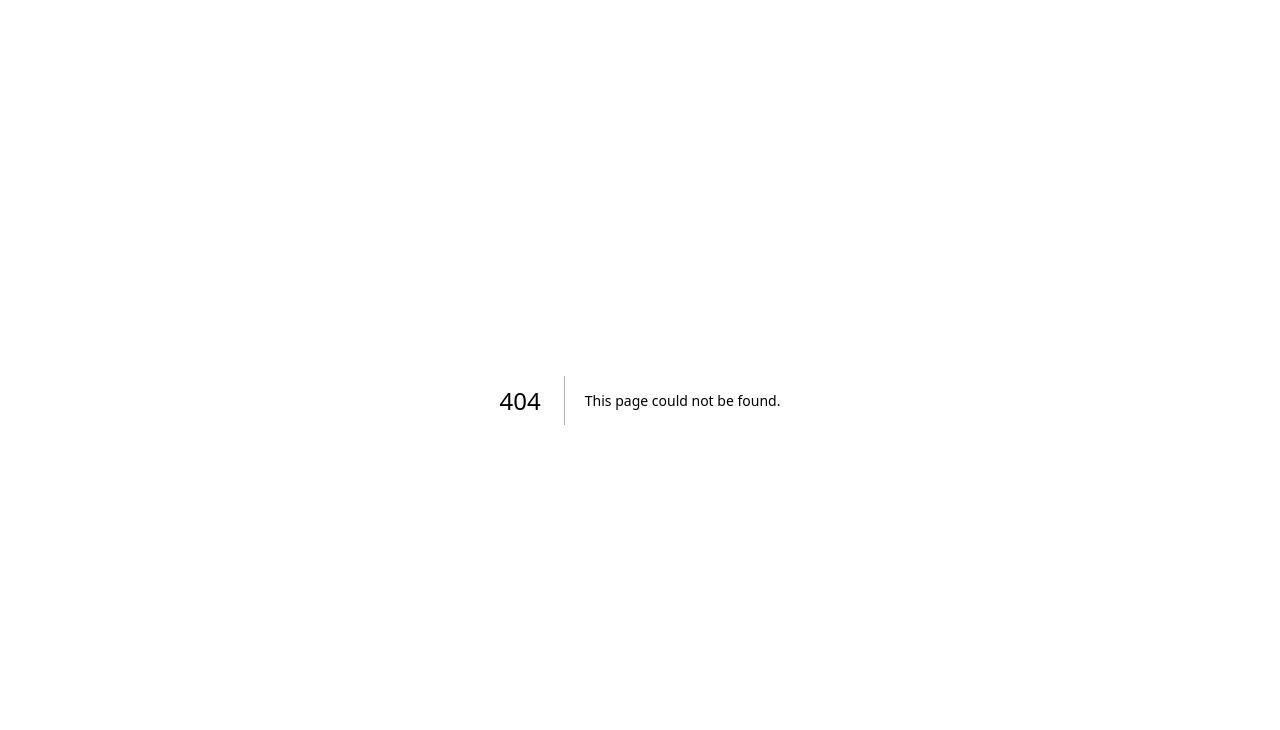
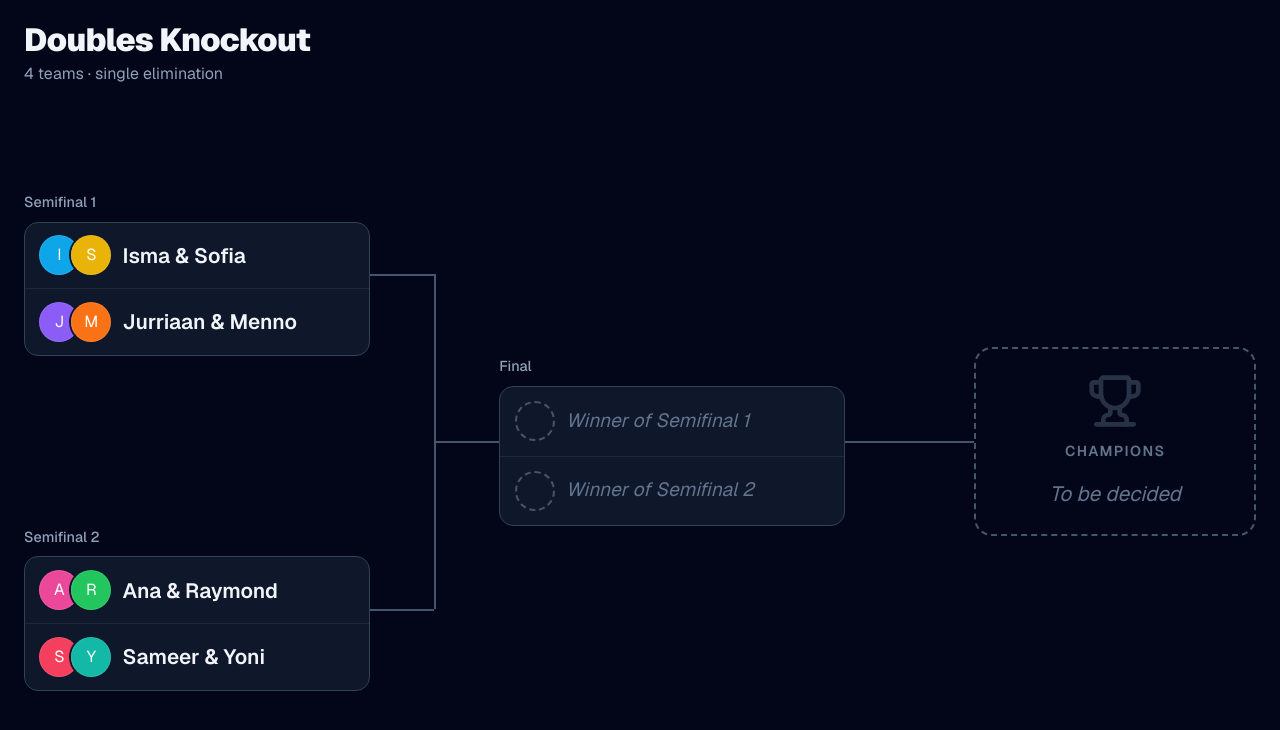
Before and after one commit to ismaelzenz/pingpong-league, a Next.js app: page /bracket in a window 1280 px wide. Before the commit this address had no page. Shown: the top 730 px of the page. Built offline with nearby package versions, Linux system fonts and the light colour scheme.

Commit message:
daily tournament mock

```diff
--- /dev/null
+++ b/src/app/bracket/page.tsx
@@ -0,0 +1,106 @@
+import PlayerAvatar from '@/components/player/PlayerAvatar'
+import { Trophy } from 'lucide-react'
+
+// Fullscreen mock knockout (doubles) for the office TV: 4 teams of 2 → two semifinals, a final
+// and a champion. Unplayed — a blank bracket to fill in during a day tournament. No database.
+// Sized in vh/vw so it fills the screen at any resolution (e.g. 3840×2160). View at /bracket.
+export const metadata = { title: 'Knockout bracket' }
+
+type Player = { name: string; color: string }
+type Team = { players: [Player, Player] }
+type Slot = Team | { tbd: string }
+type Match = { a: Slot; b: Slot }
+
+const TEAM1: Team = { players: [{ name: 'Isma', color: '#0ea5e9' }, { name: 'Sofia', color: '#eab308' }] }
+const TEAM2: Team = { players: [{ name: 'Ana', color: '#ec4899' }, { name: 'Raymond', color: '#22c55e' }] }
+const TEAM3: Team = { players: [{ name: 'Jurriaan', color: '#8b5cf6' }, { name: 'Menno', color: '#f97316' }] }
+const TEAM4: Team = { players: [{ name: 'Sameer', color: '#f43f5e' }, { name: 'Yoni', color: '#14b8a6' }] }
+
+const SF1: Match = { a: TEAM1, b: TEAM3 }
+const SF2: Match = { a: TEAM2, b: TEAM4 }
+const FINAL: Match = { a: { tbd: 'Winner of Semifinal 1' }, b: { tbd: 'Winner of Semifinal 2' } }
+
+const LINE = 'border-slate-600'
+
+export default function BracketPage() {
+  return (
+    <div className="h-screen bg-slate-950 text-slate-100 p-[3vh] flex flex-col overflow-hidden">
+      <header className="shrink-0 mb-[2.5vh]">
+        <h1 className="text-[4vh] leading-none font-black tracking-tight">Doubles Knockout</h1>
+        <p className="text-slate-400 text-[2vh] mt-[0.8vh]">4 teams · single elimination</p>
+      </header>
+
+      <div className="flex-1 min-h-0 flex items-stretch">
+        {/* Semifinals */}
+        <div className="w-[27vw] shrink-0 flex flex-col">
+          <div className="flex-1 flex items-center"><MatchCard match={SF1} label="Semifinal 1" /></div>
+          <div className="flex-1 flex items-center"><MatchCard match={SF2} label="Semifinal 2" /></div>
+        </div>
+
+        {/* Connector: two semis → final */}
+        <div className="relative flex-1 min-w-[6vw]">
+          <div className={`absolute left-0 top-1/4 w-1/2 border-t-2 ${LINE}`} />
+          <div className={`absolute left-0 top-3/4 w-1/2 border-t-2 ${LINE}`} />
+          <div className={`absolute left-1/2 top-1/4 h-1/2 border-l-2 ${LINE}`} />
+          <div className={`absolute left-1/2 top-1/2 w-1/2 border-t-2 ${LINE}`} />
+        </div>
+
+        {/* Final */}
+        <div className="w-[27vw] shrink-0 flex flex-col justify-center"><MatchCard match={FINAL} label="Final" /></div>
+
+        {/* Connector: final → champion */}
+        <div className="relative flex-1 min-w-[4vw]">
+          <div className={`absolute left-0 top-1/2 w-full border-t-2 ${LINE}`} />
+        </div>
+
+        {/* Champion */}
+        <div className="w-[22vw] shrink-0 flex flex-col justify-center"><ChampionCard /></div>
+      </div>
+    </div>
+  )
+}
+
+function MatchCard({ match, label }: { match: Match; label: string }) {
+  return (
+    <div className="w-full">
+      <p className="text-[1.8vh] font-medium text-slate-400 mb-[1vh]">{label}</p>
+      <div className="rounded-xl border border-slate-700 bg-slate-900 overflow-hidden divide-y divide-slate-800">
+        <SlotRow slot={match.a} />
+        <SlotRow slot={match.b} />
+      </div>
+    </div>
+  )
+}
+
+function SlotRow({ slot }: { slot: Slot }) {
+  if ('tbd' in slot) {
+    return (
+      <div className="flex items-center gap-[1.4vh] px-[1.8vh] py-[1.8vh] text-slate-500">
+        <div className="h-[5vh] w-[5vh] rounded-full border-2 border-dashed border-slate-600 shrink-0" />
+        <span className="flex-1 text-[2.4vh] italic truncate">{slot.tbd}</span>
+      </div>
+    )
+  }
+  return (
+    <div className="flex items-center gap-[1.4vh] px-[1.8vh] py-[1.6vh]">
+      <div className="flex -space-x-[1vh] shrink-0">
+        {slot.players.map(p => (
+          <PlayerAvatar key={p.name} name={p.name} avatarColor={p.color} className="h-[5vh] w-[5vh] ring-2 ring-slate-900" fallbackClassName="text-[2vh]" />
+        ))}
+      </div>
+      <span className="flex-1 text-[2.6vh] font-semibold truncate">
+        {slot.players.map(p => p.name).join(' & ')}
+      </span>
+    </div>
+  )
+}
+
+function ChampionCard() {
+  return (
+    <div className="rounded-2xl border-2 border-dashed border-slate-600 p-[3vh] text-center text-slate-500">
+      <Trophy className="mx-auto h-[7vh] w-[7vh] opacity-40" />
+      <p className="text-[1.8vh] font-semibold uppercase tracking-widest mt-[1.5vh]">Champions</p>
+      <p className="text-[2.6vh] italic mt-[2vh]">To be decided</p>
+    </div>
+  )
+}
```
